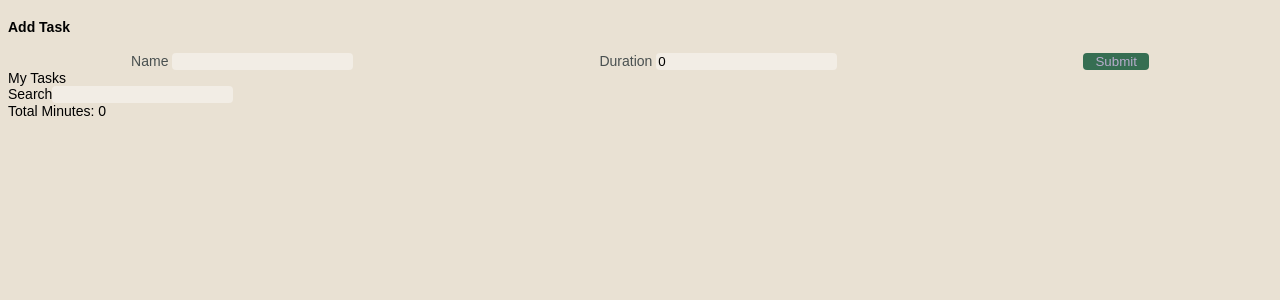
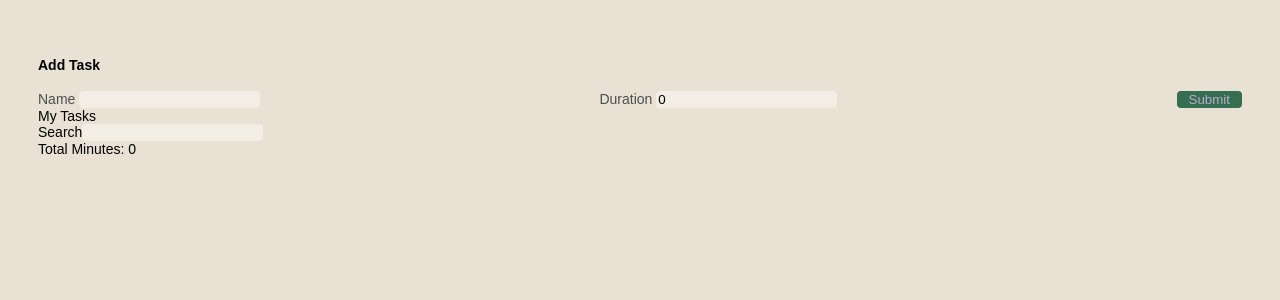
Before and after one commit to SandraFernandz/taskTracker, a React (Create React App) app in the folder task-tracker/: page / in a window 1280 px wide. Shown: the top 300 px of the page. Built offline with nearby package versions, Linux system fonts and the light colour scheme.

Commit message:
added style

```diff
--- a/task-tracker/src/styles.css
+++ b/task-tracker/src/styles.css
@@ -2,10 +2,11 @@ body {
   background-color: #e9e1d3;
   font-size: 14px;
   font-family: Arial, Helvetica, sans-serif;
+  padding: 30px;
 }
 .formContainer {
   display: flex;
-  justify-content: space-around;
+  justify-content: space-between;
   flex-shrink: 1;
 }
 .label {
@@ -28,11 +29,13 @@ input {
   justify-content: center;
   justify-content: space-between;
   padding: 0px 50px;
+  border: 1px solid skyblue;
 }
 .listContent {
   display: flex;
   justify-content: space-between;
   width: 100%;
+  border: 1px solid salmon;
 }
 .bold {
   font-weight: bolder;
```
